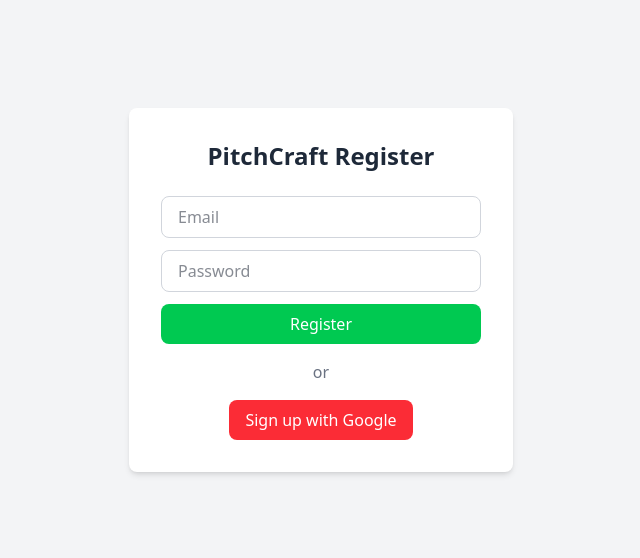
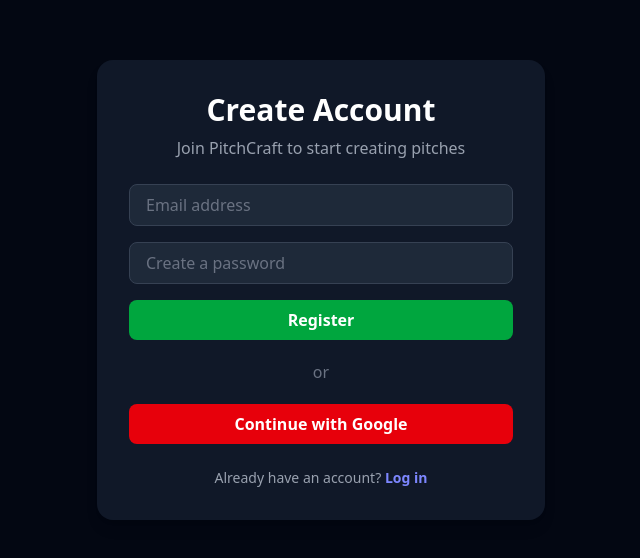
Before and after one commit to Zubain-Nadeem/SMIT-Hackathon, a React (Vite) app: page /register in a window 1280 px wide. Shown: the part 110-668 px from the top of the page, without its empty margins (319-959 px from the left). Built offline with nearby package versions, Linux system fonts and the light colour scheme.

Commit message:
Login and register ui updated

```diff
--- a/src/Auth/Login.jsx
+++ b/src/Auth/Login.jsx
@@ -1,4 +1,3 @@
-// src/Auth/Login.jsx
 import React, { useState } from "react";
 import { auth, provider } from "../Config/firebase";
 import { signInWithPopup, signInWithEmailAndPassword } from "firebase/auth";
@@ -29,23 +28,23 @@
       navigate("/dashboard");
     } catch (err) {
       console.error(err);
-      setError("Email or password incorrect.");
+      setError("Invalid email or password.");
     }
   };
 
   return (
-    <div className="flex items-center justify-center min-h-screen bg-gray-100">
-      <div className="bg-white p-8 rounded-lg shadow-md w-full max-w-sm text-center">
-        <h1 className="text-2xl font-bold mb-6 text-gray-800">PitchCraft Login</h1>
+    <div className="min-h-screen flex items-center justify-center bg-gray-950 text-white">
+      <div className="bg-gray-900 p-8 rounded-2xl shadow-lg w-full max-w-md">
+        <h1 className="text-3xl font-bold text-center mb-2">Welcome Back</h1>
+        <p className="text-center text-gray-400 mb-6">Login to continue to PitchCraft</p>
 
-        {/* Email/Password form */}
-        <form onSubmit={handleEmailLogin} className="flex flex-col gap-3">
+        <form onSubmit={handleEmailLogin} className="flex flex-col gap-4">
           <input
             type="email"
-            placeholder="Email"
+            placeholder="Email address"
             value={email}
             onChange={(e) => setEmail(e.target.value)}
-            className="px-4 py-2 rounded-lg border border-gray-300 focus:outline-none focus:ring-2 focus:ring-blue-400"
+            className="px-4 py-2 rounded-lg bg-gray-800 border border-gray-700 text-white placeholder-gray-500 focus:outline-none focus:ring-2 focus:ring-indigo-500"
             required
           />
           <input
@@ -53,39 +52,37 @@
             placeholder="Password"
             value={password}
             onChange={(e) => setPassword(e.target.value)}
-            className="px-4 py-2 rounded-lg border border-gray-300 focus:outline-none focus:ring-2 focus:ring-blue-400"
+            className="px-4 py-2 rounded-lg bg-gray-800 border border-gray-700 text-white placeholder-gray-500 focus:outline-none focus:ring-2 focus:ring-indigo-500"
             required
           />
           <button
             type="submit"
-            className="px-4 py-2 bg-blue-500 text-white rounded-lg hover:bg-blue-600 transition"
+            className="w-full py-2 bg-indigo-600 text-white font-semibold rounded-lg hover:bg-indigo-700 transition"
           >
             Login
           </button>
         </form>
 
-        <div className="my-4 text-gray-500">or</div>
+        <div className="my-5 text-center text-gray-500">or</div>
 
-        {/* Google login */}
         <button
           onClick={handleGoogleLogin}
-          className="px-4 py-2 bg-red-500 text-white rounded-lg hover:bg-red-600 transition"
+          className="w-full py-2 bg-red-600 text-white font-semibold rounded-lg hover:bg-red-700 transition"
         >
-          Sign in with Google
+          Continue with Google
         </button>
 
-        {/* Link to Register */}
-        <p className="mt-4 text-gray-500">
+        <p className="mt-6 text-center text-gray-400 text-sm">
           Don’t have an account?{" "}
           <span
-            className="text-blue-500 cursor-pointer hover:underline"
             onClick={() => navigate("/register")}
+            className="text-indigo-400 font-semibold hover:underline cursor-pointer"
           >
             Sign up
           </span>
         </p>
 
-        {error && <p className="text-red-500 mt-2">{error}</p>}
+        {error && <p className="text-red-500 mt-3 text-center">{error}</p>}
       </div>
     </div>
   );
--- a/src/Auth/Register.jsx
+++ b/src/Auth/Register.jsx
@@ -1,4 +1,3 @@
-// src/Auth/Register.jsx
 import React, { useState } from "react";
 import { auth, provider } from "../Config/firebase";
 import { createUserWithEmailAndPassword, signInWithPopup } from "firebase/auth";
@@ -10,7 +9,6 @@
   const [password, setPassword] = useState("");
   const [error, setError] = useState("");
 
-  // Email/password registration
   const handleEmailRegister = async (e) => {
     e.preventDefault();
     try {
@@ -23,7 +21,6 @@
     }
   };
 
-  // Google sign-up
   const handleGoogleRegister = async () => {
     try {
       const result = await signInWithPopup(auth, provider);
@@ -36,45 +33,56 @@
   };
 
   return (
-    <div className="flex items-center justify-center min-h-screen bg-gray-100">
-      <div className="bg-white p-8 rounded-lg shadow-md w-full max-w-sm text-center">
-        <h1 className="text-2xl font-bold mb-6 text-gray-800">PitchCraft Register</h1>
+    <div className="min-h-screen flex items-center justify-center bg-gray-950 text-white">
+      <div className="bg-gray-900 p-8 rounded-2xl shadow-lg w-full max-w-md">
+        <h1 className="text-3xl font-bold text-center mb-2">Create Account</h1>
+        <p className="text-center text-gray-400 mb-6">Join PitchCraft to start creating pitches</p>
 
-        <form onSubmit={handleEmailRegister} className="flex flex-col gap-3">
+        <form onSubmit={handleEmailRegister} className="flex flex-col gap-4">
           <input
             type="email"
-            placeholder="Email"
+            placeholder="Email address"
             value={email}
             onChange={(e) => setEmail(e.target.value)}
-            className="px-4 py-2 rounded-lg border border-gray-300 focus:outline-none focus:ring-2 focus:ring-blue-400"
+            className="px-4 py-2 rounded-lg bg-gray-800 border border-gray-700 text-white placeholder-gray-500 focus:outline-none focus:ring-2 focus:ring-indigo-500"
             required
           />
           <input
             type="password"
-            placeholder="Password"
+            placeholder="Create a password"
             value={password}
             onChange={(e) => setPassword(e.target.value)}
-            className="px-4 py-2 rounded-lg border border-gray-300 focus:outline-none focus:ring-2 focus:ring-blue-400"
+            className="px-4 py-2 rounded-lg bg-gray-800 border border-gray-700 text-white placeholder-gray-500 focus:outline-none focus:ring-2 focus:ring-indigo-500"
             required
           />
           <button
             type="submit"
-            className="px-4 py-2 bg-green-500 text-white rounded-lg hover:bg-green-600 transition"
+            className="w-full py-2 bg-green-600 text-white font-semibold rounded-lg hover:bg-green-700 transition"
           >
             Register
           </button>
         </form>
 
-        <div className="my-4 text-gray-500">or</div>
+        <div className="my-5 text-center text-gray-500">or</div>
 
         <button
           onClick={handleGoogleRegister}
-          className="px-4 py-2 bg-red-500 text-white rounded-lg hover:bg-red-600 transition"
+          className="w-full py-2 bg-red-600 text-white font-semibold rounded-lg hover:bg-red-700 transition"
         >
-          Sign up with Google
+          Continue with Google
         </button>
 
-        {error && <p className="text-red-500 mt-4">{error}</p>}
+        <p className="mt-6 text-center text-gray-400 text-sm">
+          Already have an account?{" "}
+          <span
+            onClick={() => navigate("/")}
+            className="text-indigo-400 font-semibold hover:underline cursor-pointer"
+          >
+            Log in
+          </span>
+        </p>
+
+        {error && <p className="text-red-500 mt-3 text-center">{error}</p>}
       </div>
     </div>
   );
```
